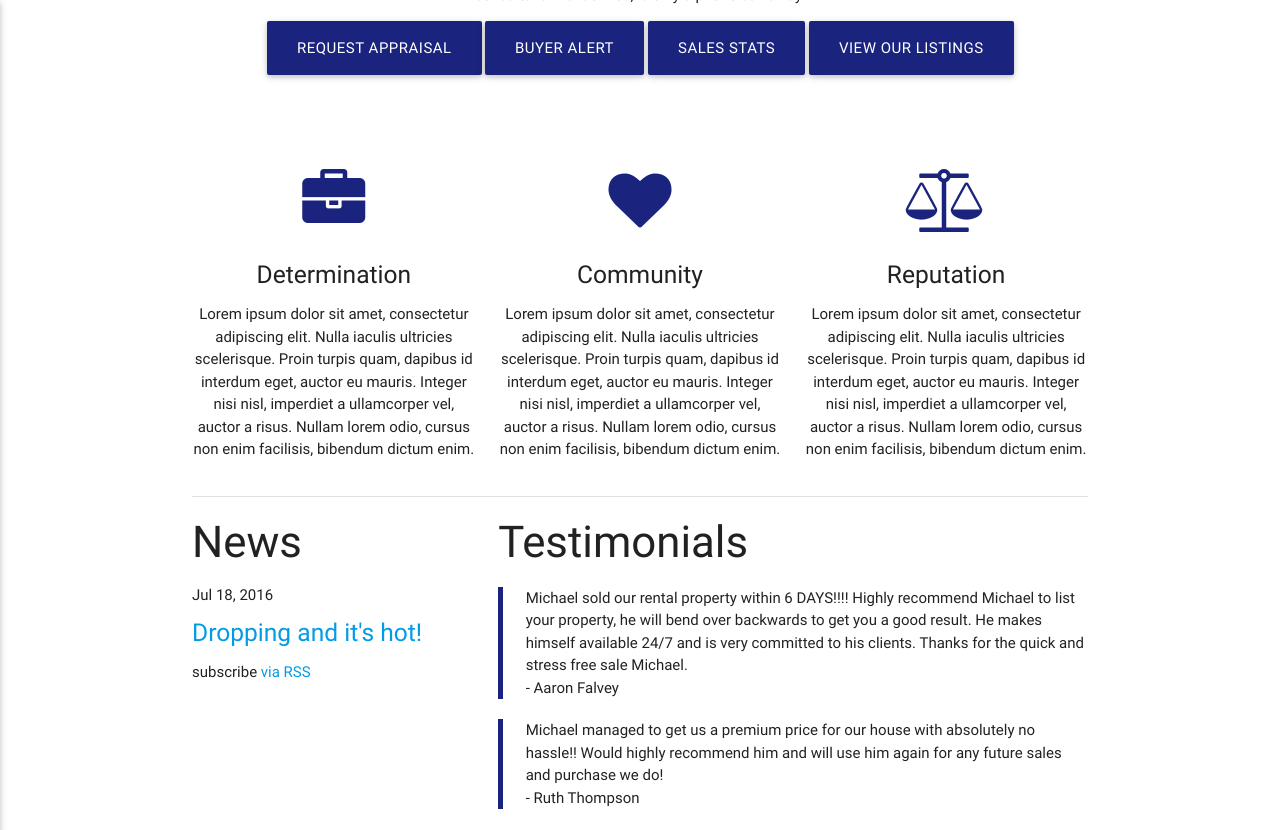
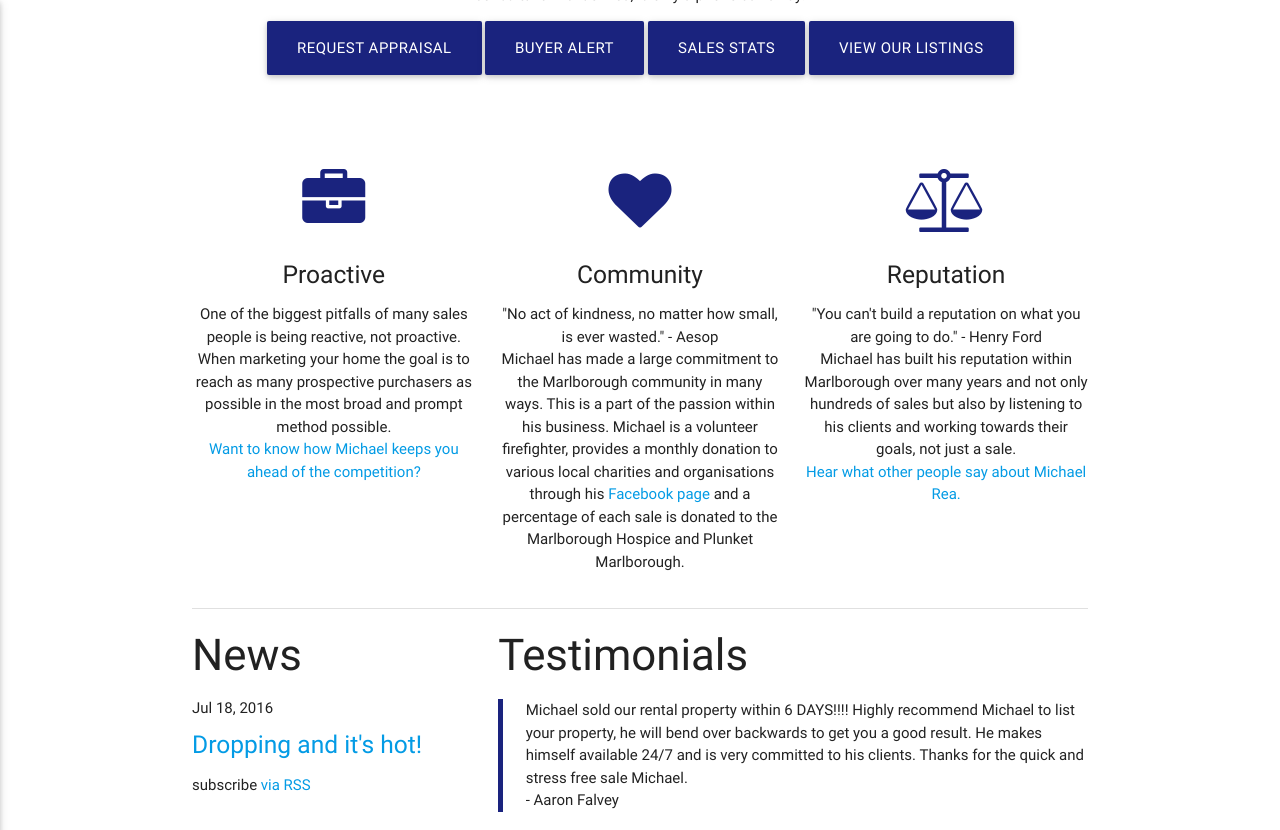
Before and after one commit to mattybrown/michaelrea-jekyll, a Jekyll site: the page built from index.html, in a window 1280 px wide and 1400 px high, scrolled down 821 px. Shown: the top 830 px of the window. Built offline with Jekyll 4.4.1, drawn with Linux system fonts in a browser that asks for light colours; nearby versions of some CDN libraries; some of the changed text lies outside the part shown.

Commit message:
Updated dummy text to final copy

```diff
--- a/_includes/footer.html
+++ b/_includes/footer.html
@@ -4,7 +4,8 @@
       <div class="col l8 s12">
         <h5 class="white-text">Michael Rea - Mark Stevenson First National</h5>
         <p class="grey-text text-lighten-4">
-          Lorem ipsum dolor sit amet, consectetur adipiscing elit. Nulla iaculis ultricies scelerisque. Proin turpis quam, dapibus id interdum eget, auctor eu mauris. Integer nisi nisl, imperdiet a ullamcorper vel, auctor a risus. Nullam lorem odio, cursus non enim facilisis, bibendum dictum enim.
+          My reputation is your guarantee!<br>
+          Choose an exciting, effective and personal approach to Real Estate in Marlborough.
         </p>
       </div>
       <div class="col l3 s12">
--- a/_includes/nav.html
+++ b/_includes/nav.html
@@ -26,7 +26,7 @@
       {% endfor %}
       <div class="divider"></div>
       <li><a href="tel:+64273643914"><i class="fa fa-phone"></i> 027 364 3914</a></li>
-      <li><a href="https://www.facebook.com/michaelrea.msfn"><i class="fa fa-facebook-square"></i> Facebook</a>
+      <li><a href="https://www.facebook.com/michaelrea.msfn" target="_blank"><i class="fa fa-facebook-square"></i> Facebook</a>
     </ul>
     <a class="button-collapse" href="#" data-activates="nav-mobile"><i class="fa fa-bars"></i></a>
   </div>
--- a/_layouts/default.html
+++ b/_layouts/default.html
@@ -30,6 +30,13 @@
             <h5><a href="{{ site.url }}/#testimonials" class="white-text">My reputation is your guarantee</a></h5>
           </div>
         </li>
+        <li>
+          <img src="http://imgur.com/DfDBPgk.jpg">
+          <div class="caption center-align">
+            <h2><a href="{{ site.url }}/contact" class="white-text">First time buying or selling?</a></h2>
+            <h5><a href="{{ site.url }}/contact" class="white-text">Don't be shy, we've all been there before</a></h5>
+          </div>
+        </li>
       </ul>
     </div>
 
--- a/appraisal.html
+++ b/appraisal.html
@@ -7,7 +7,7 @@
 <div class="row">
   <div class="col s12 m4">
     <blockquote>
-      Lorem ipsum dolor sit amet, consectetur adipiscing elit. Nulla iaculis ultricies scelerisque. Proin turpis quam, dapibus id interdum eget, auctor eu mauris.
+      Whether selling now or in six months, finding out what your home is worth is a easy, informative and complimentary service provided by Michael Rea. Fill in the details as follows or call Michael any time on <a href="tel:+64273643914">027 364 3914</a> for a friendly, no-pressure approach.
     </blockquote>
   </div>
   <div class="col s12 m8">
--- a/contact.html
+++ b/contact.html
@@ -7,7 +7,7 @@
 <div class="row">
   <div class="col s12 m4">
     <blockquote>
-      Lorem ipsum dolor sit amet, consectetur adipiscing elit. Nulla iaculis ultricies scelerisque. Proin turpis quam, dapibus id interdum eget, auctor eu mauris.
+      Have a question? Want further details? Or even just to have a chat. Fill in your details here or contact Michael any time on <a href="tel:+64273643914">027 364 3914</a>
     </blockquote>
   </div>
   <div class="col s12 m8">
--- a/index.html
+++ b/index.html
@@ -23,9 +23,9 @@
     <h1 class="center-align indigo-text text-darken-4">
       <i class="fa fa-briefcase"></i>
     </h1>
-    <h5 class="grey-text text-darken-4 center-align">Determination</h5>
+    <h5 class="grey-text text-darken-4 center-align">Proactive</h5>
     <p class="grey-text text-darken-4 center-align">
-      Lorem ipsum dolor sit amet, consectetur adipiscing elit. Nulla iaculis ultricies scelerisque. Proin turpis quam, dapibus id interdum eget, auctor eu mauris. Integer nisi nisl, imperdiet a ullamcorper vel, auctor a risus. Nullam lorem odio, cursus non enim facilisis, bibendum dictum enim.
+      One of the biggest pitfalls of many sales people is being reactive, not proactive. When marketing your home the goal is to reach as many prospective purchasers as possible in the most broad and prompt method possible. <br><a href="#">Want to know how Michael keeps you ahead of the competition?</a>
     </p>
   </div>
   <div class="col s12 m4">
@@ -34,7 +34,8 @@
     </h1>
     <h5 class="grey-text text-darken-4 center-align">Community</h5>
     <p class="grey-text text-darken-4 center-align">
-      Lorem ipsum dolor sit amet, consectetur adipiscing elit. Nulla iaculis ultricies scelerisque. Proin turpis quam, dapibus id interdum eget, auctor eu mauris. Integer nisi nisl, imperdiet a ullamcorper vel, auctor a risus. Nullam lorem odio, cursus non enim facilisis, bibendum dictum enim.
+      "No act of kindness, no matter how small, is ever wasted." - Aesop<br>
+      Michael has made a large commitment to the Marlborough community in many ways. This is a part of the passion within his business. Michael is a volunteer firefighter, provides a monthly donation to various local charities and organisations through his <a href="https://www.facebook.com/michaelrea.msfn" target="_blank">Facebook page</a> and a percentage of each sale is donated to the Marlborough Hospice and Plunket Marlborough.
     </p>
   </div>
   <div class="col s12 m4">
@@ -43,7 +44,9 @@
     </h1>
     <h5 class="grey-text text-darken-4 center-align">Reputation</h5>
     <p class="grey-text text-darken-4 center-align">
-      Lorem ipsum dolor sit amet, consectetur adipiscing elit. Nulla iaculis ultricies scelerisque. Proin turpis quam, dapibus id interdum eget, auctor eu mauris. Integer nisi nisl, imperdiet a ullamcorper vel, auctor a risus. Nullam lorem odio, cursus non enim facilisis, bibendum dictum enim.
+      "You can't build a reputation on what you are going to do." - Henry Ford<br>
+      Michael has built his reputation within Marlborough over many years and not only hundreds of sales but also by listening to his clients and working towards their goals, not just a sale.<br>
+      <a href="{{ site.url }}/#testimonials">Hear what other people say about Michael Rea.</a>
     </p>
   </div>
 </div>
```
